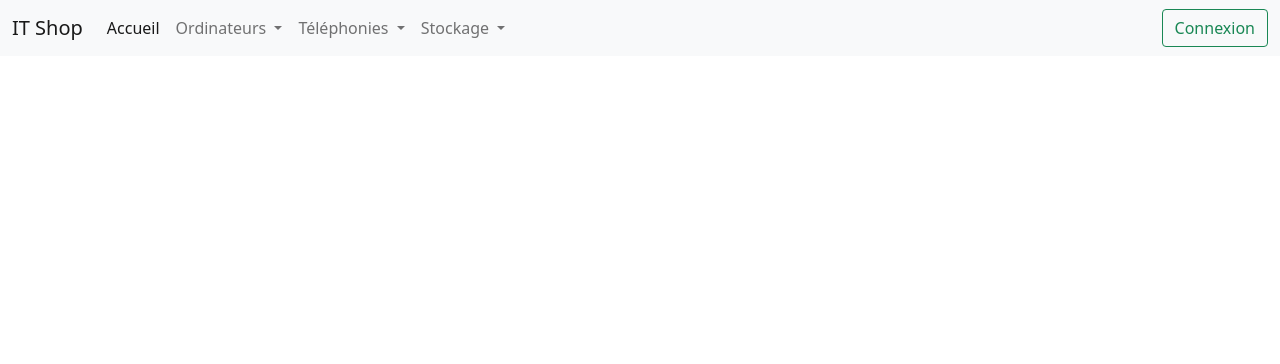
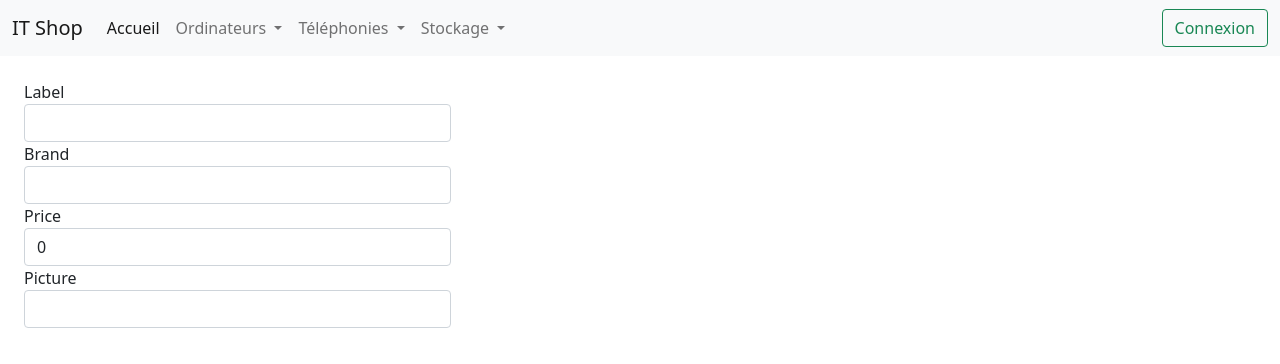
Before and after one commit to jestin-g/p10-miage-m1-asi-itShop, an Angular app: page /item/1 in a window 1280 px wide. Before the commit this address led to /. Shown: the top 364 px of the page. Built offline with nearby package versions, Linux system fonts and the light colour scheme.

Commit message:
formulaire de modification

```diff
--- a/src/app/app-routing.module.ts
+++ b/src/app/app-routing.module.ts
@@ -2,6 +2,7 @@ import { NgModule } from '@angular/core';
 import { RouterModule, Routes } from '@angular/router';
 import { ItemComponent } from './components/item/item.component';
 import { ItemsComponent } from './components/items/items.component';
+import { ModificationItemComponent } from './components/modification-item/modification-item.component';
 
 const routes: Routes = [
   { path: '', redirectTo: '/', pathMatch: 'full' },
@@ -9,6 +10,7 @@ const routes: Routes = [
   { path: '', component: ItemsComponent, data: { categoryLabel: 'Tous les produits' } },
 
   { path: 'produit/:id', component: ItemComponent },
+  { path: 'item/:id', component: ModificationItemComponent },
 
   { path: 'ordinateurs', component: ItemsComponent, data: { category: 'pc', categoryLabel: 'Ordinateurs' } },
   { path: 'ordinateurs/portable', component: ItemsComponent, data: { category: 'pc-portable', categoryLabel: 'Ordinateurs Portables' } },
--- a/src/app/components/items/items.component.html
+++ b/src/app/components/items/items.component.html
@@ -10,7 +10,7 @@
                 <h5 class="card-title">{{item.label}}</h5>
                 <p class="card-text">{{item.category}}</p>
                   <a routerLink="/produit/{{item.id}}" class="btn btn-primary btn-sm">Plus d'info...</a>
-                  <button class="btn btn-primary btn-sm btn-space" (click)="modifyItem(item.id);">Modifier</button>
+                  <a routerLink="item/{{item.id}}" class="btn btn-primary btn-sm btn-space" >Modifier</a>
                   <button class="btn btn-danger btn-sm " (click)="deleteItem(item.id);">Supprimer</button>
             </div>
         </div>
--- /dev/null
+++ b/src/app/components/modification-item/modification-item.component.html
@@ -0,0 +1,19 @@
+
+  <div class="col-4 m-4">
+  <div>
+    <label for="label">Label</label>
+    <input id="label" class="form-control " type="text" [(ngModel)]="label"/>
+  </div>
+  <div>
+    <label for="brand">Brand</label>
+    <input id="brand" class="form-control" type="text" [(ngModel)]="brand"/>
+  </div>
+  <div>
+    <label for="price">Price</label>
+    <input id="price" class="form-control" type="number" [(ngModel)]="price"/>
+  </div>
+  <div>
+    <label for="picture">Picture</label>
+    <input id="picture" class="form-control" type="text"  [(ngModel)]="picture"/>
+  </div>
+  </div>
--- /dev/null
+++ b/src/app/components/modification-item/modification-item.component.ts
@@ -0,0 +1,22 @@
+import { Component, OnInit } from '@angular/core';
+import { Item } from 'src/app/entities/item';
+
+@Component({
+  selector: 'app-modification-item',
+  templateUrl: './modification-item.component.html',
+  styleUrls: ['./modification-item.component.css']
+})
+export class ModificationItemComponent implements OnInit {
+  item?: Item;
+  label: string ="";
+  brand: string = "";
+  category: string = "";
+  price: number = 0;
+  picture: string = "";
+
+  constructor() { }
+
+  ngOnInit(): void {
+  }
+
+}
```
Also changed, not shown: src/app/app.module.ts (+6 -2 lines), src/app/components/modification-item/modification-item.component.css (added), 1 other file (tests, documents, lock files or other folders).
